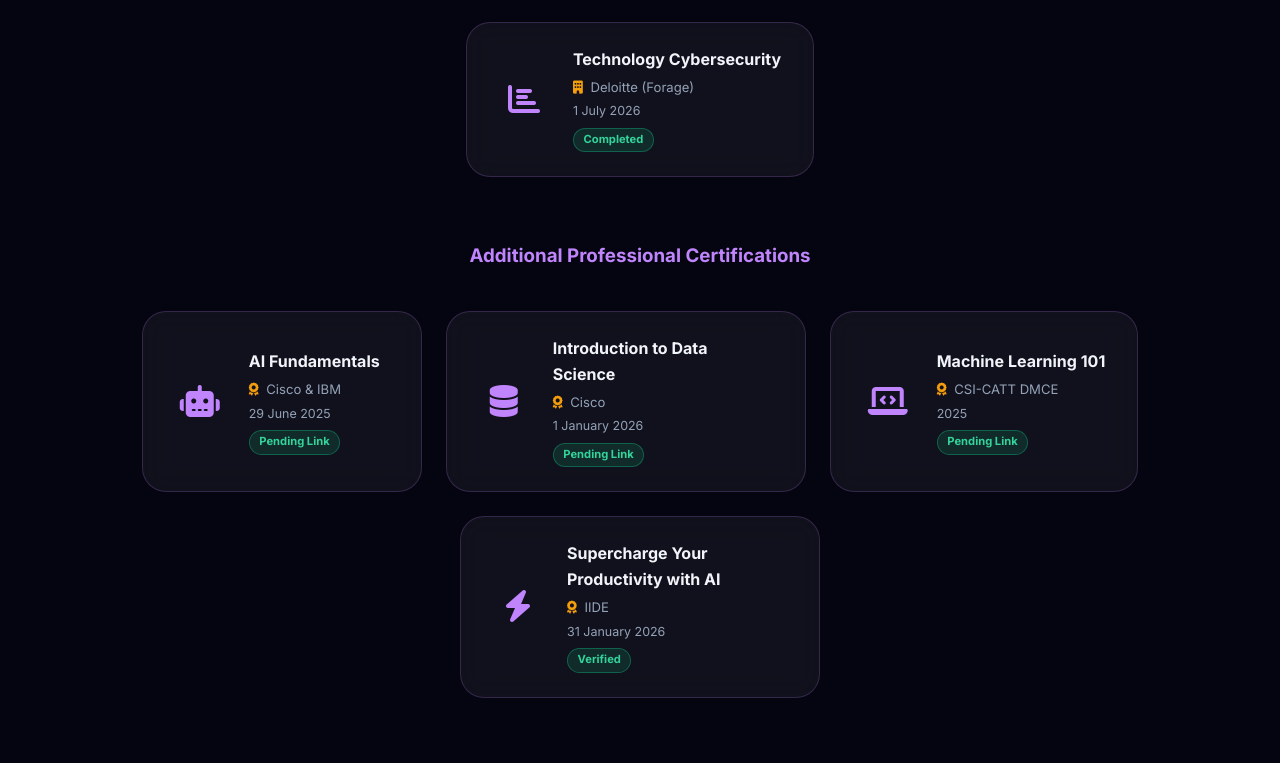
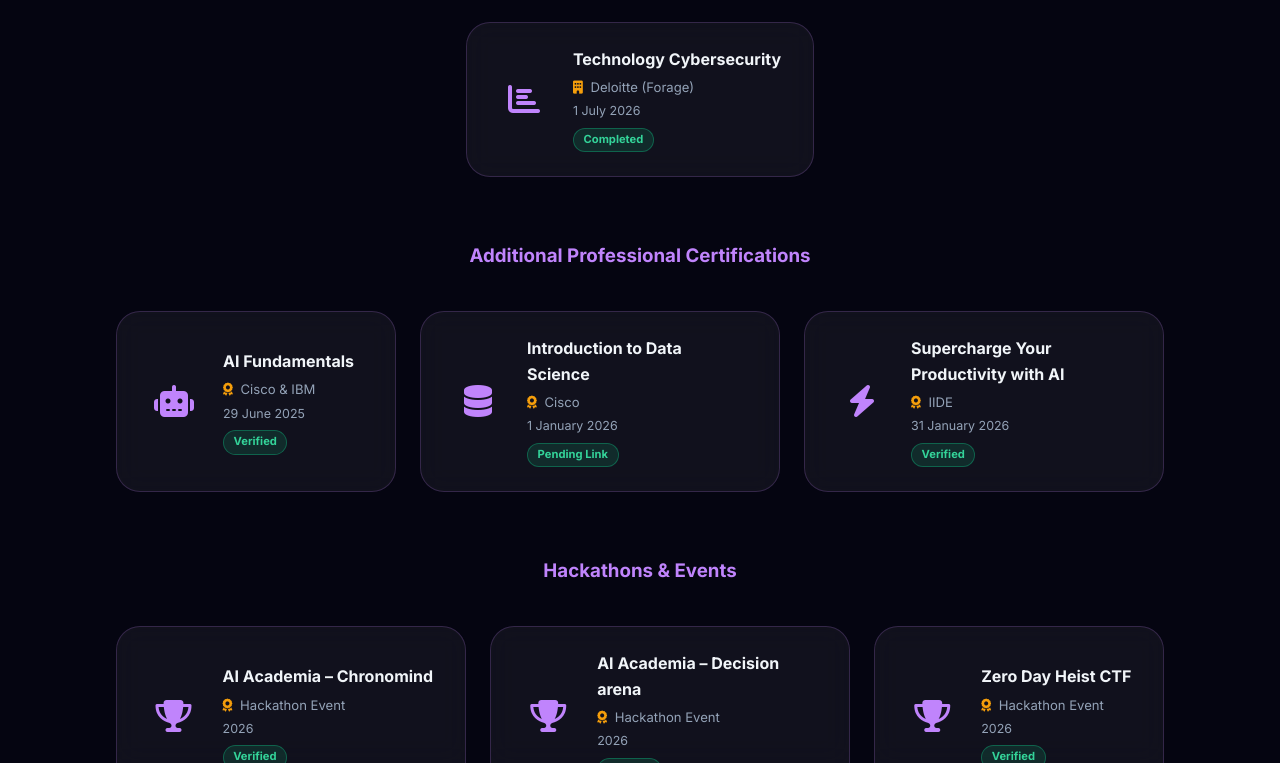
Before and after one commit to Urmila1945/Portfolio, a React (Vite) app in the folder frontend/: page /certificates in a window 1280 px wide. Shown: the part 2037-2800 px from the top of the page. Built offline with nearby package versions, Linux system fonts and the light colour scheme.

Commit message:
Remove ML 101, update AI Fundamentals link and verify badge

```diff
--- a/frontend/src/pages/Certificates.jsx
+++ b/frontend/src/pages/Certificates.jsx
@@ -158,13 +158,13 @@
 
 <h3 className="reveal" style={{ color: 'var(--accent-1)', textAlign: 'center', margin: '4rem 0 1rem' }}>Additional Professional Certifications</h3>
 <div className="card-container stagger-children">
-  <a className="cert-card reveal" href="#" target="_blank" rel="noreferrer">
+  <a className="cert-card reveal" href="https://drive.google.com/file/d/1j0JV_mKhd5udQh0pzIBqHxKaOu92IDVc/view?usp=sharing" target="_blank" rel="noreferrer">
     <div className="cert-icon"><i className="fas fa-robot"></i></div>
     <div className="cert-body">
       <h3>AI Fundamentals</h3>
       <p className="cert-issuer"><i className="fas fa-award"></i> Cisco &amp; IBM</p>
       <p className="cert-date">29 June 2025</p>
-      <span className="cert-badge">Pending Link</span>
+      <span className="cert-badge">Verified</span>
     </div>
   </a>
   <a className="cert-card reveal" href="https://drive.google.com/file/d/1eLegOTWY1R0OIQdlemCqpzMjQbLeukP7/view?usp=sharing" target="_blank" rel="noreferrer">
@@ -176,15 +176,7 @@
       <span className="cert-badge">Pending Link</span>
     </div>
   </a>
-  <a className="cert-card reveal" href="#" target="_blank" rel="noreferrer">
-    <div className="cert-icon"><i className="fas fa-laptop-code"></i></div>
-    <div className="cert-body">
-      <h3>Machine Learning 101</h3>
-      <p className="cert-issuer"><i className="fas fa-award"></i> CSI-CATT DMCE</p>
-      <p className="cert-date">2025</p>
-      <span className="cert-badge">Pending Link</span>
-    </div>
-  </a>
+
   <a className="cert-card reveal" href="https://drive.google.com/file/d/12L8YA0d-qO6FNrhGVa9-2uPCih-o0Ffa/view?usp=sharing" target="_blank" rel="noreferrer">
     <div className="cert-icon"><i className="fas fa-bolt"></i></div>
     <div className="cert-body">
```
